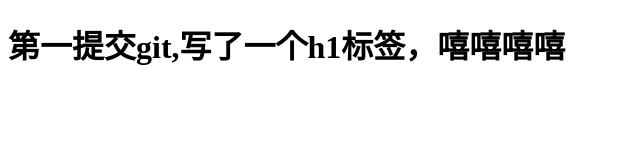
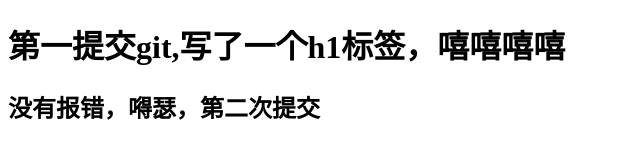
Before and after one commit to cfg1573/test_QY133, a plain HTML site: page index.html in a window 1280 px wide. Shown: the whole page, without its empty margins (0-640 px from the left). Drawn offline with Linux system fonts and the light colour scheme.

Commit message:
第二次提交，添加了h2标签

```diff
--- a/index.html
+++ b/index.html
@@ -8,5 +8,6 @@
 </head>
 <body>
     <h1>第一提交git,写了一个h1标签，嘻嘻嘻嘻</h1>
+    <h2>没有报错，嘚瑟，第二次提交</h2>
 </body>
 </html>
```
